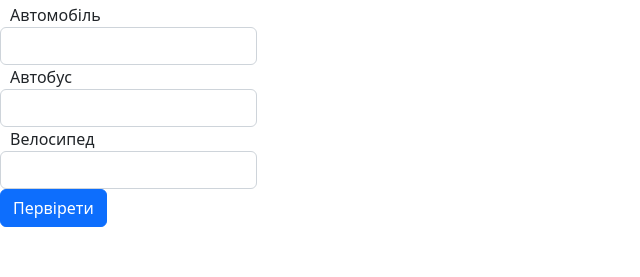
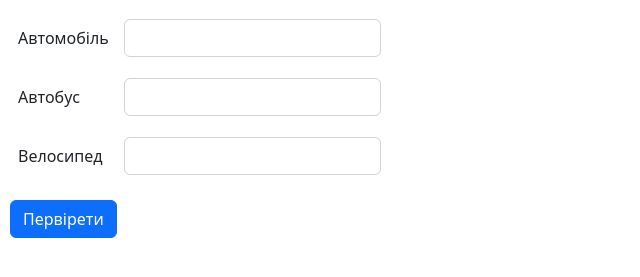
Before and after one commit to AndriiKalyta/Word_check, a plain HTML site: page word_check/index.html in a window 1280 px wide. Shown: the part 53-330 px from the top of the page, without its empty margins (0-640 px from the left). Drawn offline with nearby package versions, Linux system fonts and the light colour scheme.

Commit message:
add style

```diff
--- a/word_check/css/style.css
+++ b/word_check/css/style.css
@@ -1,9 +1,6 @@
-.row{
-    display: flex;
-    justify-content: space-between;
+.row {
+    margin: 0px 0px 5px 10px;
 }
-
-
-label {
-    margin: 0px 0px 0px 10px;
+button {
+    margin: 20px 0px 0px 10px;
 }
--- a/word_check/index.html
+++ b/word_check/index.html
@@ -3,27 +3,33 @@
   <head>
     <meta charset="utf-8">
     <meta name="viewport" content="width=device-width, initial-scale=1">
+    <link href="https://cdn.jsdelivr.net/npm/bootstrap@5.2.3/dist/css/bootstrap.min.css" rel="stylesheet" integrity="sha384-rbsA2VBKQhggwzxH7pPCaAqO46MgnOM80zW1RWuH61DGLwZJEdK2Kadq2F9CUG65" crossorigin="anonymous">
     <link rel="stylesheet" href="css/style.css">
-    <link href="https://cdn.jsdelivr.net/npm/bootstrap@5.2.3/dist/css/bootstrap.min.css" rel="stylesheet" integrity="sha384-rbsA2VBKQhggwzxH7pPCaAqO46MgnOM80zW1RWuH61DGLwZJEdK2Kadq2F9CUG65" crossorigin="anonymous">
     <title>Word check</title>
 </head>
   <body>
     <h1>English</h1>
-    <div class="row">
+    <div class="row g-3 align-items-center">
+        <div class="col-1">
+            <label for="car">Автомобіль</label>
+        </div>
         <div class="col-auto">
-            <label for="car">Автомобіль</label>
             <input type="text"  class="form-control " id="car" value="">
           </div>
     </div>
-    <div class="row">
+    <div class="row g-3 align-items-center">
+        <div class="col-1">
+            <label for="bus">Автобус</label>
+        </div>
         <div class="col-auto">
-            <label for="bus">Автобус</label>
             <input type="text"  class="form-control " id="bus" value="">
           </div>
     </div>
-    <div class="row">
+    <div class="row g-3 align-items-center">
+        <div class="col-1">
+            <label for="bike">Велосипед</label>
+        </div>
         <div class="col-auto">
-            <label for="bike">Велосипед</label>
             <input type="text"  class="form-control" id="bike" value="">
           </div>
     </div>
```
